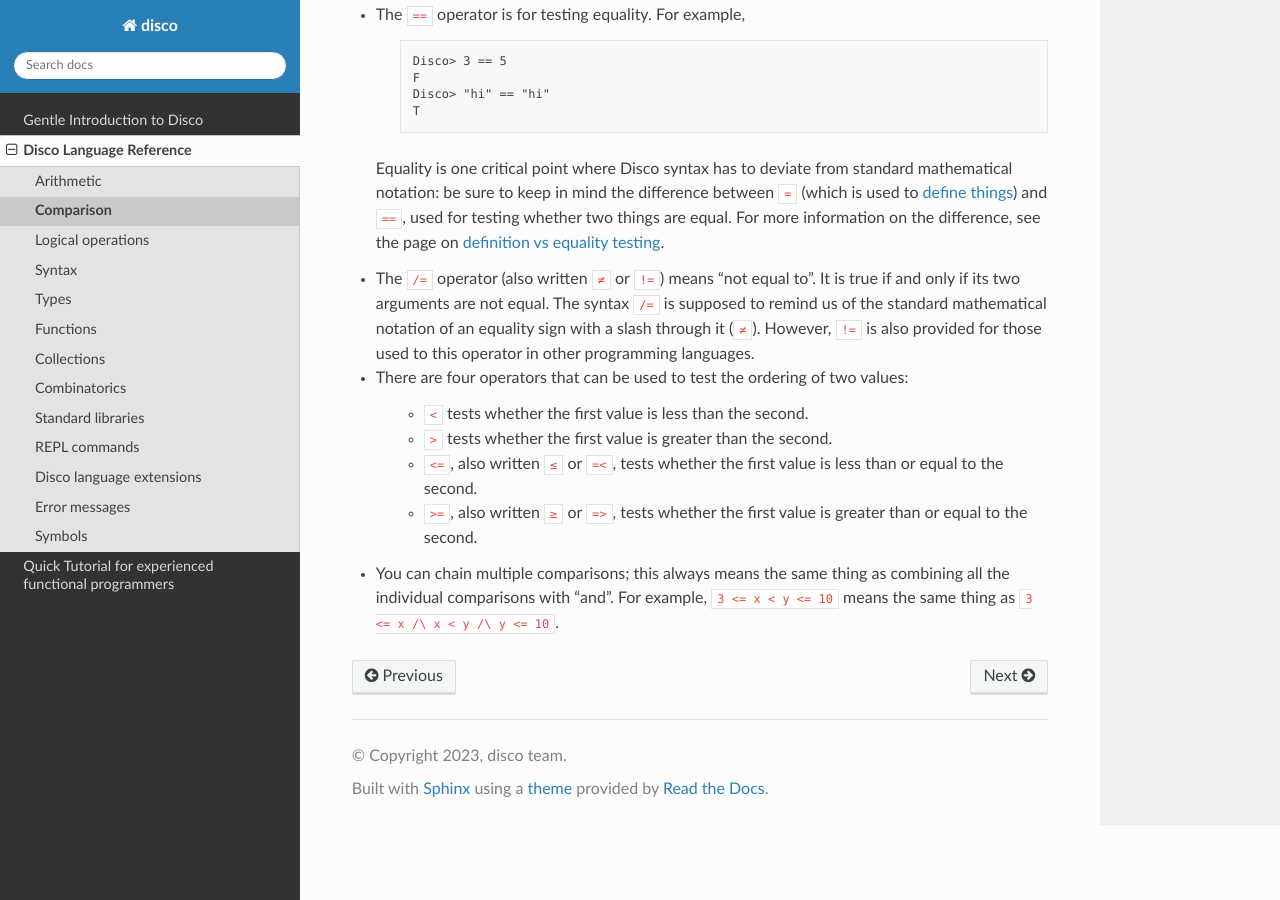
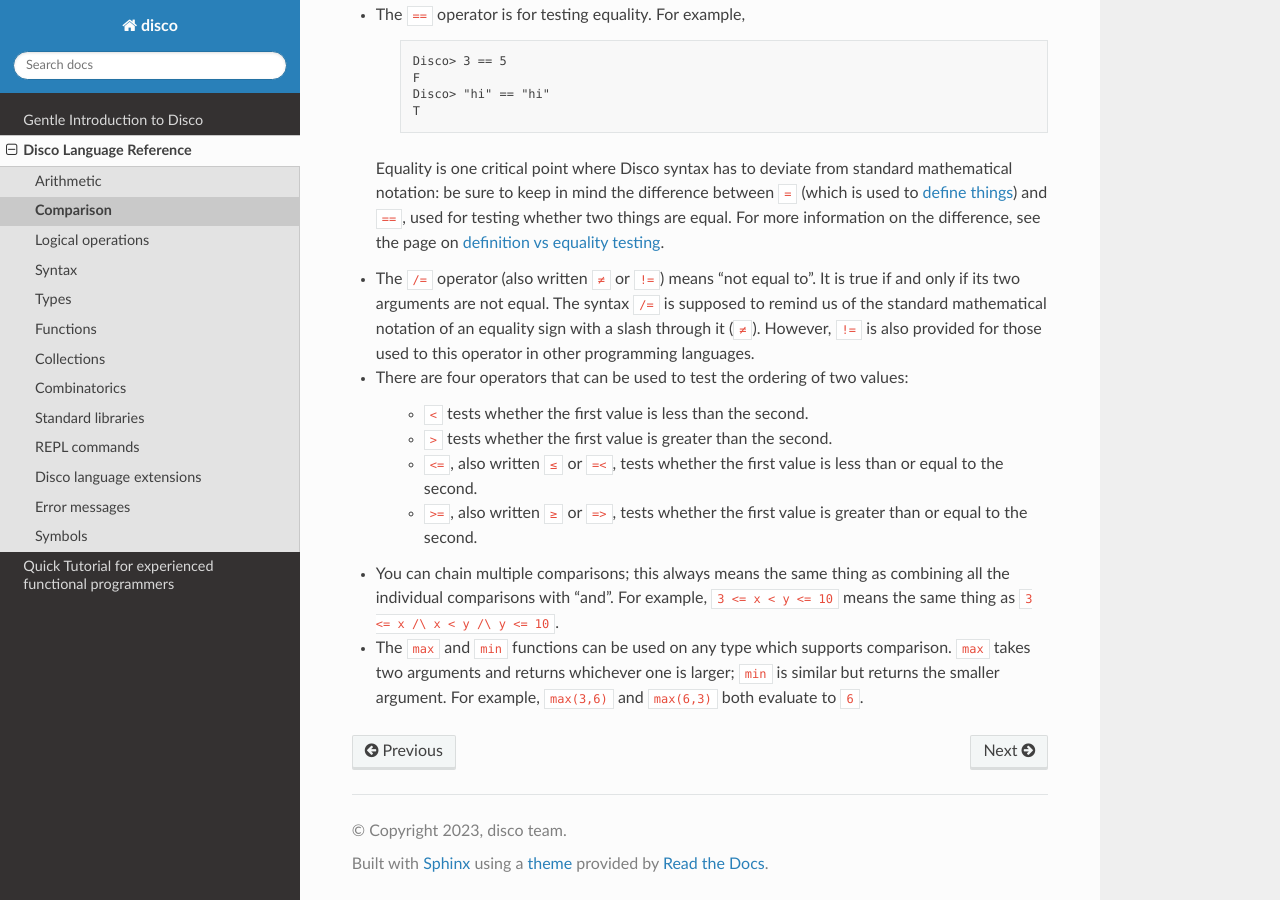
Before and after one commit to disco-lang/disco, a Sphinx documentation site: the page built from docs/reference/compare.rst, in a window 1280 px wide and 900 px high, scrolled down 653 px. Built offline with Sphinx 7.4.7 and the Read the Docs theme 3.1.0, drawn with Linux system fonts in a browser that asks for light colours.

Commit message:
additional documentation and formatting tweaks

```diff
--- a/docs/reference/compare.rst
+++ b/docs/reference/compare.rst
@@ -68,3 +68,9 @@
   as combining all the individual comparisons with "and".  For
   example, ``3 <= x < y <= 10`` means the same thing as ``3 <= x /\ x
   < y /\ y <= 10``.
+
+* The ``max`` and ``min`` functions can be used on any type which
+  supports comparison.  ``max`` takes two arguments and returns
+  whichever one is larger; ``min`` is similar but returns the smaller
+  argument. For example, ``max(3,6)`` and ``max(6,3)`` both evaluate
+  to ``6``.
```
Also changed, not shown: 2 other files.
